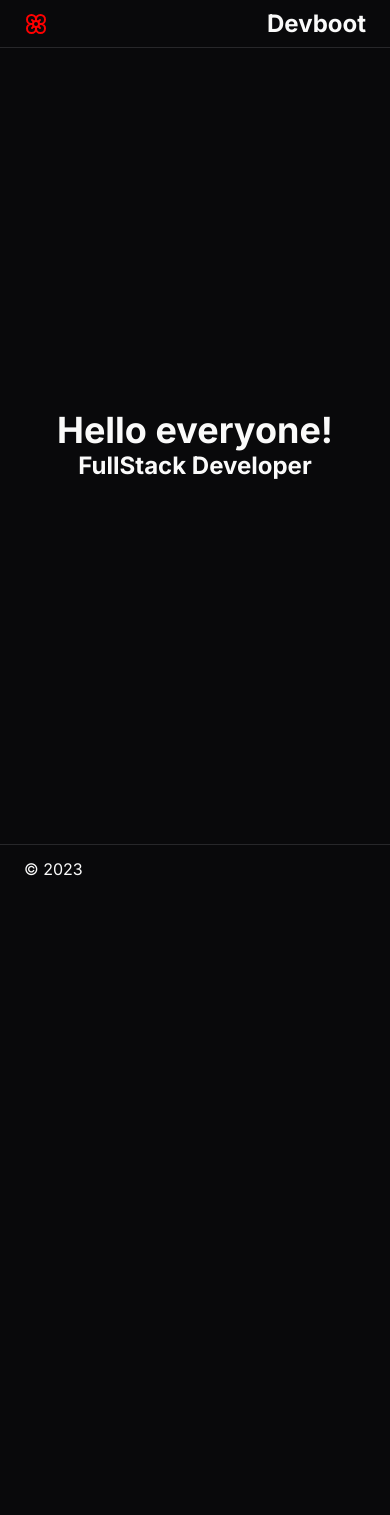
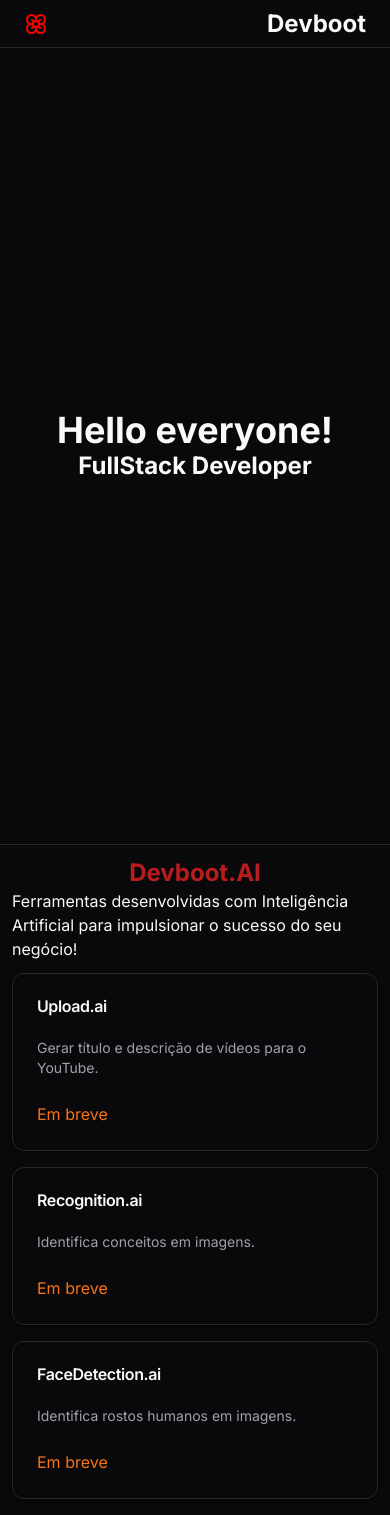
Before and after one commit to giluansouza/devb2, a Next.js app: page / in a window 390 px wide. Shown: the top 1515 px of the page. Before the commit the page ends 892 px from the top, so only its background shows below. Built offline with nearby package versions, Linux system fonts and the light colour scheme.

Commit message:
Adicionando responsividade e seção de IA

```diff
--- a/src/app/page.tsx
+++ b/src/app/page.tsx
@@ -25,71 +25,7 @@
   //       <div className="flex flex-col flex-1">
   //         <h1 className="text-2xl font-bold">Devboot.AI</h1>
   //         <p>Ferramentas desenvolvidas com Inteligência Artificial para impulsionar o sucesso do seu negócio!</p>
-  //         <div className="flex gap-4">
-  //           <Card className="w-[350px] hover:bg-red-600/10 ">
-  //               <CardHeader className="flex-1">
-  //                   <CardTitle>Upload.ai</CardTitle>
-  //               </CardHeader>
-  //               <CardContent className="flex-1">
-  //                   <CardDescription>Gerar título e descrição de vídeos para o YouTube.</CardDescription>
-  //               </CardContent>
-  //               <CardFooter className="flex-1">
-  //                 <span className="text-orange-500">Em breve</span>
-  //                 {/* <Button variant="outline">
-  //                     <Flower color="red" className="w-4 h-4 mr-2" />
-  //                     upload.ai
-  //                 </Button> */}
-  //               </CardFooter>
-  //           </Card>
 
-  //           <Card className="w-[350px] hover:bg-green-600/10">
-  //             <CardHeader>
-  //                 <CardTitle>Recognition.ai</CardTitle>
-  //             </CardHeader>
-  //             <CardContent>
-  //                 <CardDescription>Identifica conceitos em imagens.</CardDescription>
-  //             </CardContent>
-  //             <CardFooter>
-  //               <span className="text-orange-500">Em breve</span>
-  //             </CardFooter>
-  //           </Card>
-
-  //           <Card className="w-[350px] hover:bg-blue-600/10">
-  //             <CardHeader>
-  //                 <CardTitle>FaceDetection.ai</CardTitle>
-  //             </CardHeader>
-  //             <CardContent>
-  //                 <CardDescription>Identifica rostos humanos em imagens.</CardDescription>
-  //             </CardContent>
-  //             <CardFooter>
-  //               <span className="text-orange-500">Em breve</span>
-  //             </CardFooter>
-  //           </Card>
-
-  //           <Card className="w-[350px] hover:bg-blue-600/10">
-  //             <CardHeader>
-  //                 <CardTitle>Translation.ai</CardTitle>
-  //             </CardHeader>
-  //             <CardContent>
-  //                 <CardDescription>Traduza textos completos ou gere resumos traduzidos.</CardDescription>
-  //             </CardContent>
-  //             <CardFooter>
-  //               <span className="text-orange-500">Em breve</span>
-  //             </CardFooter>
-  //           </Card>
-
-  //           {/* <Card className="w-[350px] hover:bg-blue-600/10">
-  //             <CardHeader>
-  //                 <CardTitle>FaceDetection.ai</CardTitle>
-  //             </CardHeader>
-  //             <CardContent>
-  //                 <CardDescription>Identifica rostos humanos em imagens.</CardDescription>
-  //             </CardContent>
-  //             <CardFooter>
-  //               <span className="text-orange-500">Em breve</span>
-  //             </CardFooter>
-  //           </Card> */}
-  //         </div>
   //       </div>
   //     </main>
   //     <footer className="p-4 border-t">
@@ -103,11 +39,71 @@
     <Header />
 
       {/* Main */}
-      <main className="h-[calc(100vh-3rem)]">
+      <main className="min-h-[calc(100vh-3rem)]">
         {/* Section */}
-        <section className="h-full flex flex-col items-center justify-center">
+        <section className="h-[calc(100vh-3rem)] flex flex-col items-center justify-center">
           <h2 className="text-4xl font-bold">Hello everyone!</h2>
           <h2 className="text-2xl font-bold">FullStack Developer</h2>
+        </section>
+
+        <Separator />
+
+        <section className="flex flex-col items-center justify-center p-3">
+          <h1 className="text-2xl font-bold text-red-700">Devboot.AI</h1>
+          <p>Ferramentas desenvolvidas com Inteligência Artificial para impulsionar o sucesso do seu negócio!</p>
+          <div className="flex flex-wrap justify-center gap-4 py-3">
+            <Card className="flex flex-col w-full sm:w-1/2 md:w-1/3 lg:w-1/4 xl:w-1/5 hover:bg-red-600/10 ">
+                <CardHeader>
+                    <CardTitle>Upload.ai</CardTitle>
+                </CardHeader>
+                <CardContent className="flex-1">
+                    <CardDescription>Gerar título e descrição de vídeos para o YouTube.</CardDescription>
+                </CardContent>
+                <CardFooter>
+                  <span className="text-orange-500">Em breve</span>
+                  {/* <Button variant="outline">
+                      <Flower color="red" className="w-4 h-4 mr-2" />
+                      upload.ai
+                  </Button> */}
+                </CardFooter>
+            </Card>
+
+            <Card className="flex flex-col w-full sm:w-1/2 md:w-1/3 lg:w-1/4 xl:w-1/5 hover:bg-red-600/10">
+              <CardHeader>
+                  <CardTitle>Recognition.ai</CardTitle>
+              </CardHeader>
+              <CardContent className="flex-1">
+                  <CardDescription>Identifica conceitos em imagens.</CardDescription>
+              </CardContent>
+              <CardFooter>
+                <span className="text-orange-500">Em breve</span>
+              </CardFooter>
+            </Card>
+
+            <Card className="flex flex-col w-full sm:w-1/2 md:w-1/3 lg:w-1/4 xl:w-1/5 hover:bg-red-600/10">
+              <CardHeader>
+                  <CardTitle>FaceDetection.ai</CardTitle>
+              </CardHeader>
+              <CardContent className="flex-1">
+                  <CardDescription>Identifica rostos humanos em imagens.</CardDescription>
+              </CardContent>
+              <CardFooter>
+                <span className="text-orange-500">Em breve</span>
+              </CardFooter>
+            </Card>
+
+            <Card className="flex flex-col w-full sm:w-1/2 md:w-1/3 lg:w-1/4 xl:w-1/5 hover:bg-red-600/10">
+              <CardHeader>
+                  <CardTitle>Translation.ai</CardTitle>
+              </CardHeader>
+              <CardContent className="flex-1">
+                  <CardDescription>Traduza textos completos ou gere resumos traduzidos.</CardDescription>
+              </CardContent>
+              <CardFooter>
+                <span className="text-orange-500">Em breve</span>
+              </CardFooter>
+            </Card>
+          </div>
         </section>
       </main>
 
```
